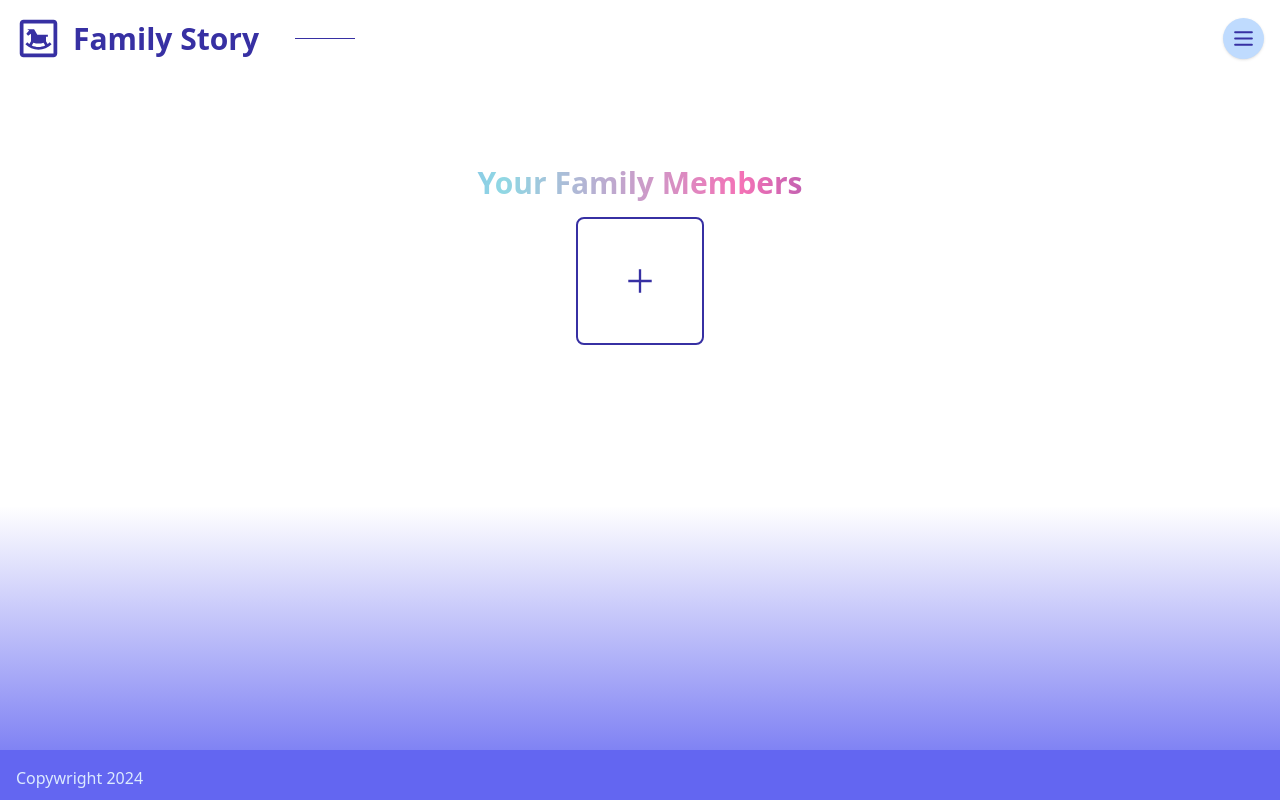
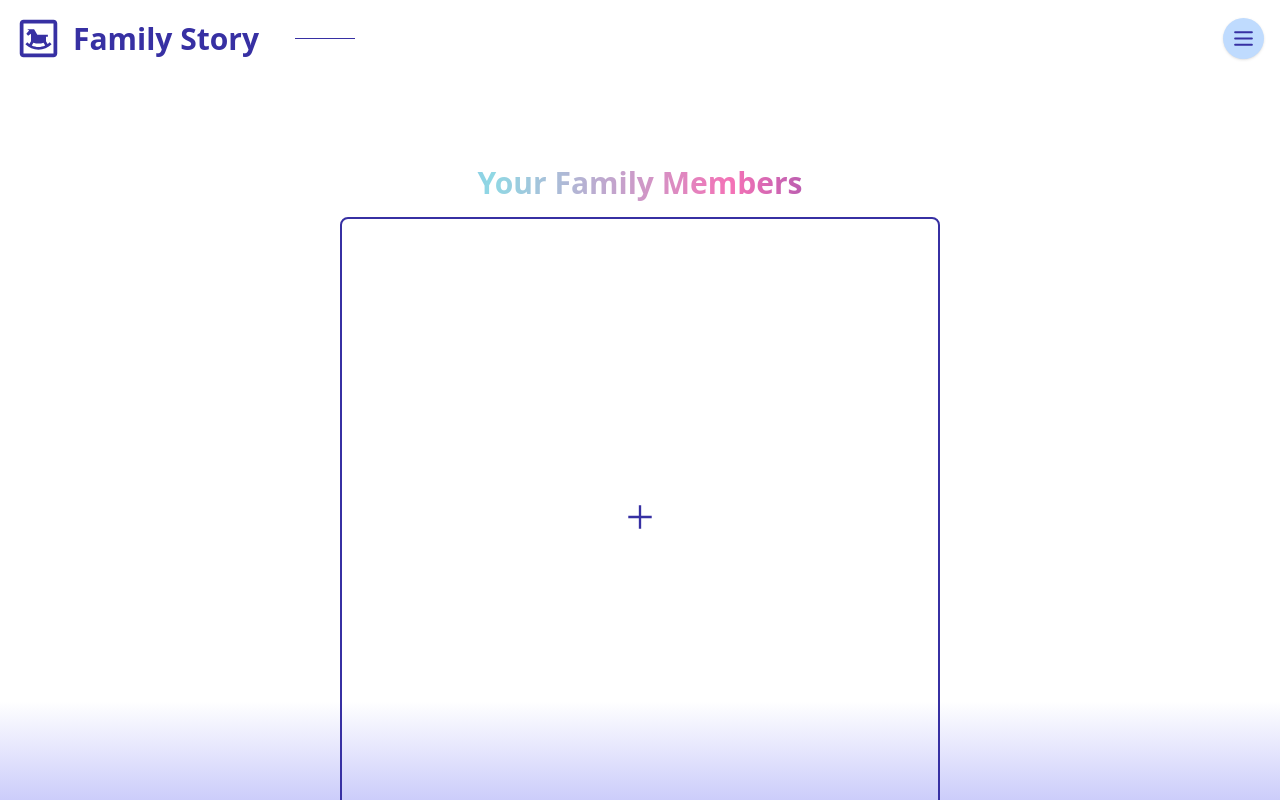
Before and after one commit to DominiqueProv/projectB, a Next.js app: page /dashboard in a window 1280 px wide. Shown: the top 800 px of the page. Built offline with nearby package versions, Linux system fonts and the light colour scheme; no server answers; the database is empty; sample sign-in values are in the browser's storage; a small style sheet from the web is missing; what @ffmpeg/ffmpeg would draw is missing.

Commit message:
fix grid classes

```diff
--- a/components/modals/AddBabyModal.jsx
+++ b/components/modals/AddBabyModal.jsx
@@ -26,9 +26,7 @@ const AddBabyModal = () => {
     const ext = file[0].name.split(".").pop();
     const fileRef = ref(storage, `${user.uid}/babiesAvatar/${babyId}.${ext}`);
     setIsUpload(true);
-
     let processedFile = file[0];
-
     const options = {
       maxSizeMB: 1,
       useWebWorker: true,
--- a/pages/dashboard.jsx
+++ b/pages/dashboard.jsx
@@ -2,15 +2,11 @@ import LayoutDefault from "../components/layouts/LayoutDefault";
 import AddBabyModal from "../components/modals/AddBabyModal";
 import BabiesGrid from "../components/BabiesGrid";
 import { useBabies } from "../context/BabiesContext";
+import { CgSpinner } from "react-icons/cg";
+import useGridClasses from "../utils/gridClasses";
 
 const Dashboard = () => {
-  const { babiesDataList } = useBabies();
-  const gridClasses =
-    babiesDataList?.length > 0
-      ? `grid-cols-${babiesDataList.length + 1} mx-3 lg:mx-0`
-      : "grid-cols-1 w-[35vw] md:w-[20vw] lg:w-[10vw]";
-
-  // grid-cols-2 grid-cols-3
+  const { isUpload } = useBabies();
 
   return (
     <LayoutDefault>
@@ -18,9 +14,17 @@ const Dashboard = () => {
         <h2 className="text-center _linear-wipe font-bold text-3xl">
           Your Family Members
         </h2>
-        <div className={`grid ${gridClasses} mx-auto gap-2 sm:gap-6 mt-4`}>
+        <div className={`grid ${useGridClasses()} mx-auto gap-2 sm:gap-6 mt-4`}>
           <AddBabyModal />
-          <BabiesGrid />
+          {!isUpload ? (
+            <BabiesGrid />
+          ) : (
+            <CgSpinner
+              className="animate-spin"
+              color={"dodgerblue"}
+              size={20}
+            />
+          )}
         </div>
       </section>
     </LayoutDefault>
--- a/pages/index.jsx
+++ b/pages/index.jsx
@@ -5,14 +5,13 @@ import { useAuth } from "../context/AuthContext";
 import { CgSpinner } from "react-icons/cg";
 import Link from "next/link";
 import { useBabies } from "../context/BabiesContext";
+import useGridClasses from "../utils/gridClasses";
 
 const Home = () => {
   const { user } = useAuth();
   const { babiesDataList } = useBabies();
-  const gridClasses =
-    babiesDataList?.length > 0
-      ? `grid-cols-${babiesDataList.length} lg:mx-0`
-      : "grid-cols-1 w-[35vw] md:w-[20vw] lg:w-[10vw]";
+  const classesGrid = useGridClasses();
+
   return (
     <LayoutDefault>
       <h1 className="mb-5 text-7xl uppercase font-extrabold text-center">
@@ -24,16 +23,16 @@ const Home = () => {
       </h1>
       <section>
         {user ? (
-          <div className=" my-10 sm:my-20 aspect-square flex flex-col justify-center items-center bg-slate-100 sm:bg-transparent sm:border-none sm:shadow-none sm:rounded-none sm:aspect-auto border-indigo-800 border-2 shadow-lg rounded-xl">
+          <div className=" my-10 sm:my-20 flex flex-col justify-center items-center bg-slate-100 sm:bg-transparent sm:border-none sm:shadow-none sm:rounded-none border-indigo-800 border-2 shadow-lg rounded-xl p-4">
             <h3 className="text-center font-medium text-xl">
-              Visit one of your loved one timeline. 🥰
+              Visit one of your loved one timeline.
             </h3>
             <div
-              className={`grid ${gridClasses} mx-auto gap-6 place-items-center mt-4`}
+              className={`grid ${classesGrid} mx-auto gap-6 place-items-center mt-4`}
             >
               {babiesDataList?.map((baby) => (
                 <Link href={`/timeline/${baby.id}`} key={baby.id}>
-                  <div className="relative cursor-pointer aspect-square h-32 rounded-full overflow-hidden group flex items-center justify-center">
+                  <div className="relative cursor-pointer aspect-square h-20 lg:h-32 rounded-full overflow-hidden group flex items-center justify-center">
                     {baby.url ? (
                       <>
                         <img
--- /dev/null
+++ b/utils/gridClasses.js
@@ -0,0 +1,18 @@
+import { useBabies } from "../context/BabiesContext";
+
+const useGridClasses = () => {
+  const { babiesDataList } = useBabies();
+
+  if (!babiesDataList || babiesDataList.length === 0) {
+    return "grid-cols-1 w-[35vw] md:w-[20vw] lg:w-[10vw]";
+  } else if (babiesDataList.length > 0 && babiesDataList.length <= 3) {
+    return `grid-cols-${babiesDataList.length + 1} mx-3 lg:mx-0`;
+  } else {
+    const rows = Math.ceil(babiesDataList.length / 3);
+    return `grid-cols-3 grid-rows-${rows} mx-3 lg:mx-0`;
+  }
+};
+
+// grid-cols-2 grid-cols-3 grid-cols-4 grid-cols-5
+
+export default useGridClasses;
```
